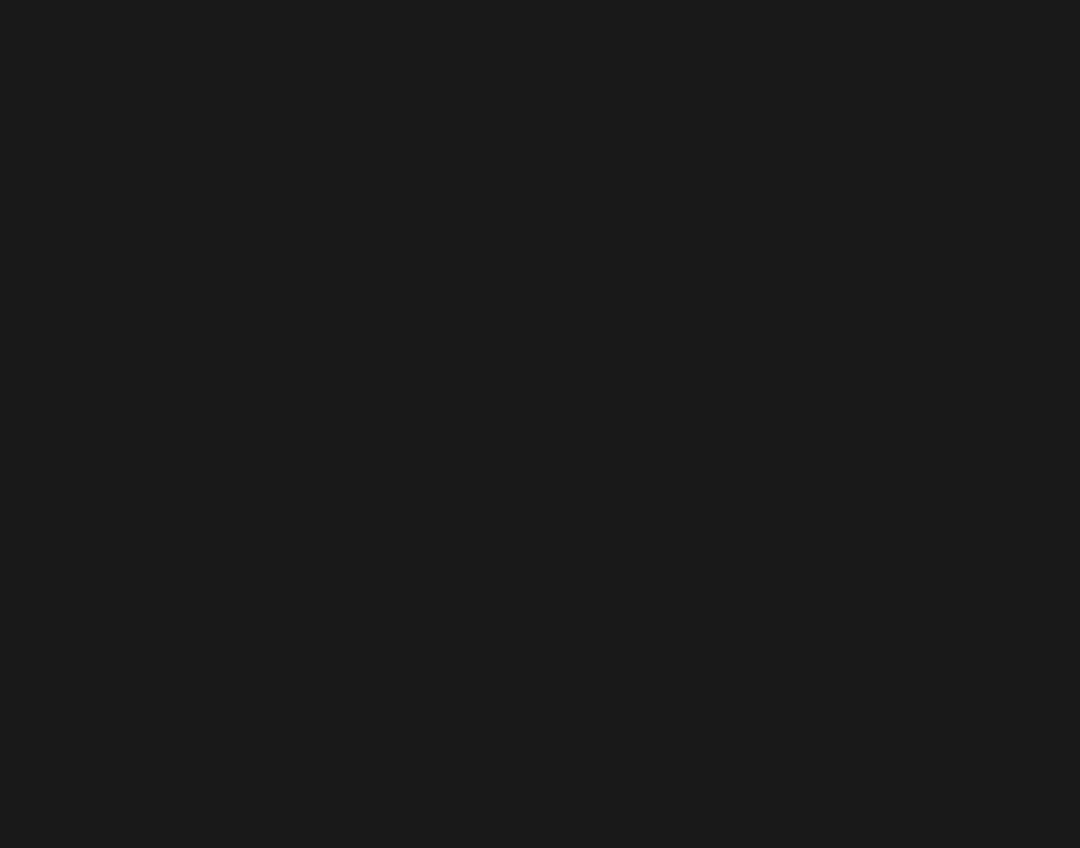
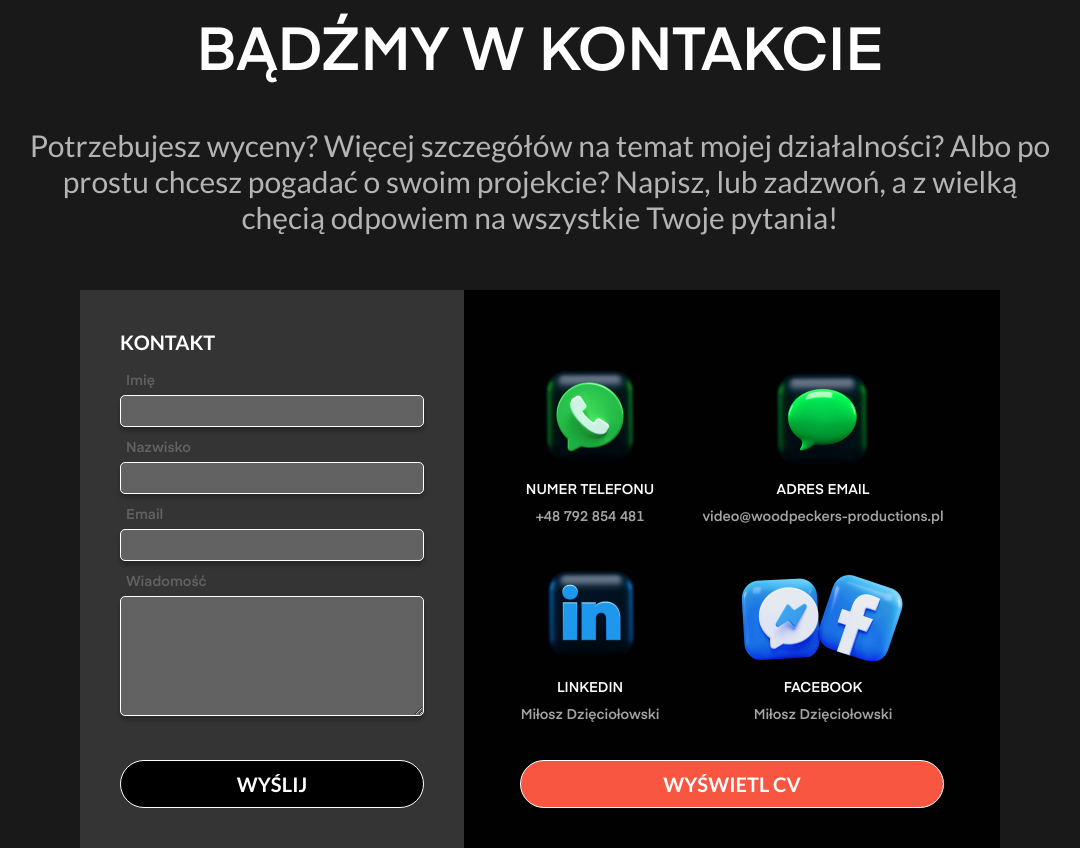
Before and after one commit to NiceJobMaster/md-portfolio, a React app: page / in a window 1280 px wide. Shown: the part 3280-4128 px from the top of the page, without its empty margins (100-1180 px from the left). Before the commit the page ends 3207 px from the top, so only its background shows below. Built offline with nearby package versions, Linux system fonts and the light colour scheme; no server answers.

Commit message:
add Contact

```diff
--- a/src/App.tsx
+++ b/src/App.tsx
@@ -7,6 +7,7 @@ import { Navbar } from 'containers/Navbar/Navbar';
 import { Projects } from 'containers/Projects/Projects';
 import { Header } from 'containers/Header/Header';
 import { AboutMe } from 'containers/AboutMe/AboutMe';
+import { Contact } from 'containers/Contact/Contact';
 
 export interface ShortAndTiktokDataProp {
     img: string;
@@ -66,6 +67,7 @@ const App = () => {
                     <Header />
                     <Projects shortAndTiktokData={shortAndTiktokData} />
                     <AboutMe />
+                    <Contact />
                 </>
             )}
         </>
--- a/src/components/Button/Button.scss
+++ b/src/components/Button/Button.scss
@@ -7,6 +7,7 @@
     font-weight: 300;
     font-size: 16px;
     cursor: pointer;
+    width: 100%;
 }
 
 .bigButton {
@@ -19,4 +20,18 @@
     background-color: #c1c1c14f;
     font-size: 25px;
     font-weight: 800;
+    box-shadow: 0px 4px 4px 0px #00000040;
 }
+
+.normalButton {
+    height: 48px;
+    border-radius: 25px;
+    border: 1px solid #fff;
+    background: #000;
+    font-size: 20px;
+    font-weight: 700;
+}
+
+.orange {
+    background-color: #f95641;
+}
--- a/src/components/Button/Button.tsx
+++ b/src/components/Button/Button.tsx
@@ -3,12 +3,17 @@ import './Button.scss';
 
 interface ButtonProps {
     text: string;
-    onClick: () => void;
-    type: 'textButton' | 'bigButton';
+    onClick?: () => void;
+    style: 'textButton' | 'bigButton' | 'normalButton';
+    type?: 'submit';
+    color?: 'orange';
 }
 
-export const Button = ({ text, onClick, type }: ButtonProps) => (
-    <button className={`button ${type}`} onClick={onClick}>
+export const Button = ({ text, onClick, style, type, color }: ButtonProps) => (
+    <button
+        className={`button ${style} ${color}`}
+        onClick={onClick}
+        type={type}>
         {text}
     </button>
 );
--- /dev/null
+++ b/src/components/ContactForm/ContactForm.scss
@@ -0,0 +1,34 @@
+.contactForm {
+    display: flex;
+    flex-direction: column;
+    margin-top: 6px;
+
+    label {
+        font-family: 'Eina';
+        color: #626262;
+        font-size: 14px;
+        font-weight: 400;
+        margin: 12px 0 4px 6px;
+    }
+
+    input,
+    textarea {
+        width: 304px;
+        height: 32px;
+        padding: 0 10px;
+        border-radius: 5px;
+        border: 1px solid #fff;
+        background: rgba(129, 129, 129, 0.6);
+        box-shadow: 0px 4px 4px 0px rgba(0, 0, 0, 0.25);
+        color: #fff;
+    }
+
+    textarea {
+        padding: 4px 10px;
+        height: 120px;
+    }
+
+    .buttonWrapper {
+        margin-top: 44px;
+    }
+}
--- /dev/null
+++ b/src/components/ContactForm/ContactForm.tsx
@@ -0,0 +1,87 @@
+import React, { useState } from 'react';
+
+import { Button } from 'components/Button/Button';
+import './ContactForm.scss';
+
+export const ContactForm = () => {
+    const [name, setName] = useState('');
+    const [surname, setSurname] = useState('');
+    const [email, setEmail] = useState('');
+    const [message, setMessage] = useState('');
+
+    const [submitted, setSubmitted] = useState(false);
+    const [error, setError] = useState('');
+
+    function submit(e) {
+        e.preventDefault();
+
+        fetch('http://localhost:3000/mail', {
+            method: 'POST',
+            headers: {
+                'Content-Type': 'application/json',
+                Accept: 'application/json',
+            },
+            body: JSON.stringify({ email, message }),
+        })
+            .then(res => res.json())
+            .then(res => {
+                if (res.code === 200) {
+                    setSubmitted(true);
+                } else {
+                    setError(res.message);
+                }
+            })
+            .catch(error => setError(error));
+    }
+
+    if (error) {
+        return <p>{error}</p>;
+    }
+
+    if (submitted) {
+        return (
+            <p>
+                We&apos;ve received your message, thank you for contacting us!
+            </p>
+        );
+    }
+
+    return (
+        <form onSubmit={submit} className="contactForm">
+            <label htmlFor="name">Imię</label>
+            <input
+                id="name"
+                type="name"
+                value={name}
+                onChange={e => setName(e.target.value)}
+                required
+            />
+            <label htmlFor="surname">Nazwisko</label>
+            <input
+                id="surname"
+                type="surname"
+                value={surname}
+                onChange={e => setSurname(e.target.value)}
+                required
+            />
+            <label htmlFor="email">Email</label>
+            <input
+                id="email"
+                type="email"
+                value={email}
+                onChange={e => setEmail(e.target.value)}
+                required
+            />
+
+            <label htmlFor="message">Wiadomość</label>
+            <textarea
+                id="message"
+                value={message}
+                onChange={e => setMessage(e.target.value)}
+            />
+            <div className="buttonWrapper">
+                <Button type="submit" text="WYŚLIJ" style="normalButton" />
+            </div>
+        </form>
+    );
+};
--- a/src/containers/AboutMe/AboutMe.tsx
+++ b/src/containers/AboutMe/AboutMe.tsx
@@ -66,7 +66,7 @@ export const AboutMe = () => {
             </div>
             <div className="extendButton">
                 <Button
-                    type="bigButton"
+                    style="bigButton"
                     text={isExtend ? 'ZWIŃ' : 'ROZWIŃ'}
                     onClick={extend}
                 />
--- /dev/null
+++ b/src/containers/Contact/Contact.scss
@@ -0,0 +1,76 @@
+@import '../../theme/mixins.scss';
+
+.contact {
+    display: flex;
+    flex-direction: column;
+    align-items: center;
+
+    .contactInfo {
+        @include textInfo;
+    }
+
+    .contactMessage {
+        @include textMessage;
+    }
+
+    .contactWrapper {
+        display: flex;
+    }
+
+    .leftContainer {
+        display: flex;
+        flex-direction: column;
+        padding: 40px;
+        background-color: #343434;
+
+        .contactText {
+            color: #fff;
+            font-weight: 700;
+            font-size: 20px;
+        }
+    }
+
+    .rightContainer {
+        display: flex;
+        flex-wrap: wrap;
+        background-color: #010101;
+        padding: 40px 56px;
+        width: 536px;
+        justify-content: space-between;
+
+        .infoWrapper {
+            display: flex;
+            flex-direction: column;
+            align-items: center;
+            justify-content: flex-end;
+        }
+
+        .firstInfo {
+            width: 140px;
+        }
+
+        .secondInfo {
+            width: 242px;
+        }
+
+        .contactTextInfo,
+        .contactTextMessage {
+            color: #fff;
+            margin-top: 16px;
+            font-family: 'Eina';
+            font-size: 14px;
+            font-weight: 400;
+        }
+
+        .contactTextMessage {
+            color: #a4a4a4;
+            margin-top: 8px;
+        }
+
+        .buttonWrapper {
+            display: flex;
+            align-self: flex-end;
+            width: 100%;
+        }
+    }
+}
--- /dev/null
+++ b/src/containers/Contact/Contact.tsx
@@ -0,0 +1,60 @@
+import React from 'react';
+import './Contact.scss';
+import { ContactForm } from 'components/ContactForm/ContactForm';
+import phoneImage from 'assets/phone.png';
+import messageImage from 'assets/message.png';
+import linkedinImage from 'assets/LinkedIn.png';
+import facebookImage from 'assets/Facebook.png';
+import { Button } from 'components/Button/Button';
+
+export const Contact = () => (
+    <div className="contact">
+        <div className="contactInfo">BĄDŹMY W KONTAKCIE</div>
+        <div className="contactMessage">
+            Potrzebujesz wyceny? Więcej szczegółów na temat mojej działalności?
+            Albo po prostu chcesz pogadać o swoim projekcie? Napisz, lub
+            zadzwoń, a z wielką chęcią odpowiem na wszystkie Twoje pytania!
+        </div>
+        <div className="contactWrapper">
+            <div className="leftContainer">
+                <div className="contactText">KONTAKT</div>
+                <ContactForm />
+            </div>
+            <div className="rightContainer">
+                <div className="infoWrapper firstInfo">
+                    <img src={phoneImage} />
+                    <div className="contactTextInfo">NUMER TELEFONU</div>
+                    <div className="contactTextMessage">+48 792 854 481</div>
+                </div>
+                <div className="infoWrapper secondInfo">
+                    <img src={messageImage} />
+                    <div className="contactTextInfo">ADRES EMAIL</div>
+                    <div className="contactTextMessage">
+                        video@woodpeckers-productions.pl
+                    </div>
+                </div>
+                <div className="infoWrapper firstInfo">
+                    <img src={linkedinImage} />
+                    <div className="contactTextInfo">LINKEDIN</div>
+                    <div className="contactTextMessage">
+                        Miłosz Dzięciołowski
+                    </div>
+                </div>
+                <div className="infoWrapper secondInfo">
+                    <img src={facebookImage} />
+                    <div className="contactTextInfo">FACEBOOK</div>
+                    <div className="contactTextMessage">
+                        Miłosz Dzięciołowski
+                    </div>
+                </div>
+                <div className="buttonWrapper">
+                    <Button
+                        text="WYŚWIETL CV"
+                        style="normalButton"
+                        color="orange"
+                    />
+                </div>
+            </div>
+        </div>
+    </div>
+);
--- a/src/containers/Navbar/Navbar.tsx
+++ b/src/containers/Navbar/Navbar.tsx
@@ -13,9 +13,9 @@ export const Navbar = () => (
             <img className="logoLong" src={logoLong} />
         </div>
         <div className="navbarButtons">
-            <Button type="textButton" text="Projekty" onClick={() => {}} />
-            <Button type="textButton" text="O mnie" onClick={() => {}} />
-            <Button type="textButton" text="Kontakt" onClick={() => {}} />
+            <Button style="textButton" text="Projekty" onClick={() => {}} />
+            <Button style="textButton" text="O mnie" onClick={() => {}} />
+            <Button style="textButton" text="Kontakt" onClick={() => {}} />
         </div>
     </div>
 );
```
